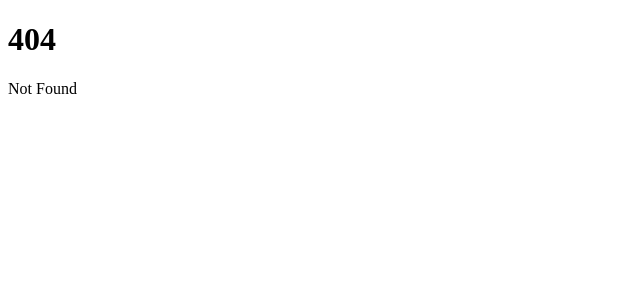
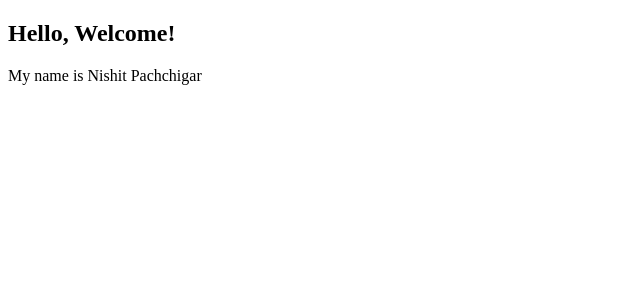
Before and after one commit to AndyShi1010/piqued, a SvelteKit app in the folder Milestones/M1/ThrowawayPrototype/throwaway/: page /nishit in a window 1280 px wide. Before the commit this address had no page. Shown: the top 300 px of the page, without its empty margins (0-640 px from the left). Built offline with nearby package versions, Linux system fonts and the light colour scheme.

Commit message:
Added Nishit's page

```diff
--- /dev/null
+++ b/Milestones/M1/ThrowawayPrototype/throwaway/src/routes/nishit/+page.svelte
@@ -0,0 +1,2 @@
+<h2>Hello, Welcome!</h2>
+<p>My name is Nishit Pachchigar</p>
```
Also changed, not shown: 1 other file (tests, documents, lock files or other folders).
